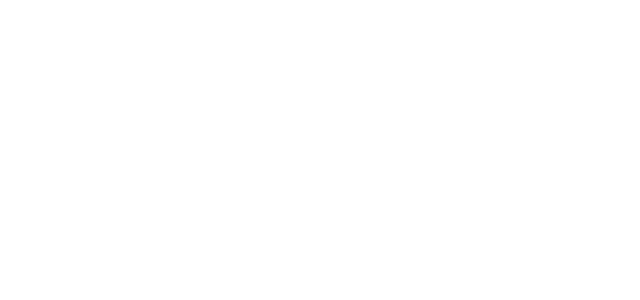
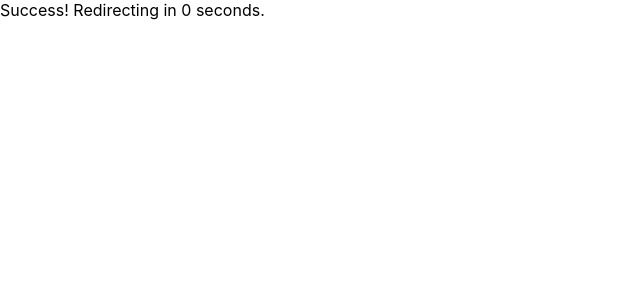
Before and after one commit to john-patterson/plaid-job-client, a React (Create React App) app: page /success in a window 1280 px wide. Shown: the top 300 px of the page, without its empty margins (0-640 px from the left). Built offline with nearby package versions, Linux system fonts and the light colour scheme.

Commit message:
redirect success page

```diff
--- a/src/App.tsx
+++ b/src/App.tsx
@@ -8,6 +8,7 @@
 } from "react-router-dom";
 import JobPostingApi, { JobPosting } from './sdk/JobPostingApi';
 import JobApplyPage from './pages/JobApplyPage';
+import { SuccessPage } from './pages/SuccessPage';
 
 function App() {
   let [postings, setPostings] = useState([] as JobPosting[]);
@@ -33,6 +34,9 @@
         <Route exact path="/">
           <JobListingPage postings={postings} />
         </Route>
+        <Route exact path="/success">
+          <SuccessPage />
+        </Route>
         <Route exact path="/apply/:id" render={(props) => {
             const post = postings.find(p => p.id === props.match.params.id);
             if (post) {
--- a/src/pages/JobApplyPage.tsx
+++ b/src/pages/JobApplyPage.tsx
@@ -3,7 +3,7 @@
 import ReactHtmlParser from 'react-html-parser';
 
 import './JobApplyPage.css';
-import { useHistory } from 'react-router';
+import { Redirect } from 'react-router';
 
 export interface IJobApplyPageProps {
   post: JobPosting;
@@ -84,12 +84,16 @@
     superpower
   });
 
-  const history = useHistory();
 
+  const [redirect, setRedirect] = useState(false);
   const handleSubmit = (): void => {
     console.log(JSON.stringify(createFormObject()));
-    history.push('/');
+    setRedirect(true);
   };
+
+  if (redirect) {
+    return (<Redirect to="/success" />);
+  }
 
   return (
     <form className="job-application" onSubmit={handleSubmit}>
--- /dev/null
+++ b/src/pages/SuccessPage.tsx
@@ -0,0 +1,29 @@
+import React, { useEffect, useState } from 'react';
+import { Redirect } from "react-router-dom";
+
+export function SuccessPage() {
+  const [seconds, setSeconds] = useState(5);
+  const [redirect, setRedirect] = useState(false);
+
+  useEffect(() => {
+    const update = () => setSeconds(seconds - 1);
+    const interval = setInterval(update, 1000);
+
+    return () => {
+      if (seconds <= 0) {
+        clearInterval(interval);
+        setRedirect(true);
+      }
+    };
+  }, [seconds, setSeconds]);
+
+  if (redirect) {
+    return (<Redirect to="/" />);
+  }
+
+  return (
+    <div>
+      Success! Redirecting in {seconds} seconds.
+    </div>
+  );
+}
```
